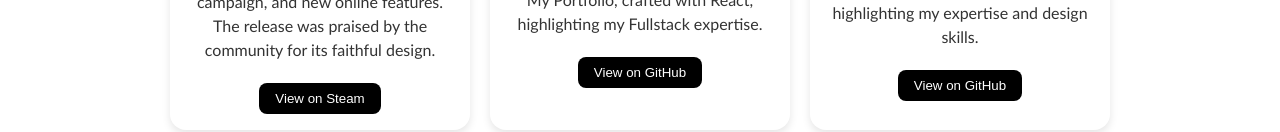
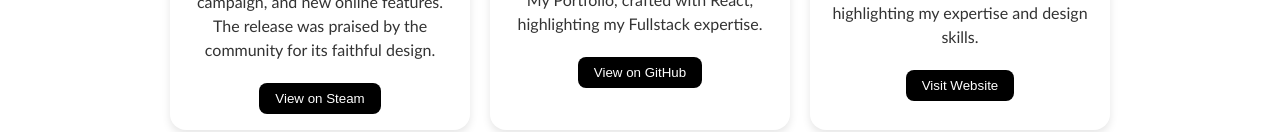
Before and after one commit to KalleVictor/kj-portfolio, a React (Create React App) app: page /#/projects in a window 1280 px wide. Shown: the part 668-800 px from the top of the page. Built offline with nearby package versions, Linux system fonts and the light colour scheme; a web font is replaced by a local one.

Commit message:
Changed CV linketype in Projects.jsx

```diff
--- a/src/pages/Projects.jsx
+++ b/src/pages/Projects.jsx
@@ -30,7 +30,7 @@ const projectItems = [
     title: 'Curriculum Vitae',
     description: 'My Curriculum Vitae, crafted with HTML, CSS, and JavaScript, highlighting my expertise and design skills.',
     link: 'https://github.com/KalleVictor/cv',
-    linkType: 'github',
+    linkType: 'website',
   },
   {
     image: munamii,
--- a/src/pages/Testimonials.css
+++ b/src/pages/Testimonials.css
@@ -44,9 +44,11 @@
   width: 100%;
   max-width: 250px;
   flex: 1 1 1 250px;
+  z-index: 2;
+  opacity: 1;
 }
 .testimonial-card:hover {
-  transform: translateY(-5px) rotate(1deg) scale(1.05);
+  transform: translateY(-5px) rotate(1deg) scale(1.1);
   background-color: rgba(213, 213, 214, 0.9);
 }
 
```
